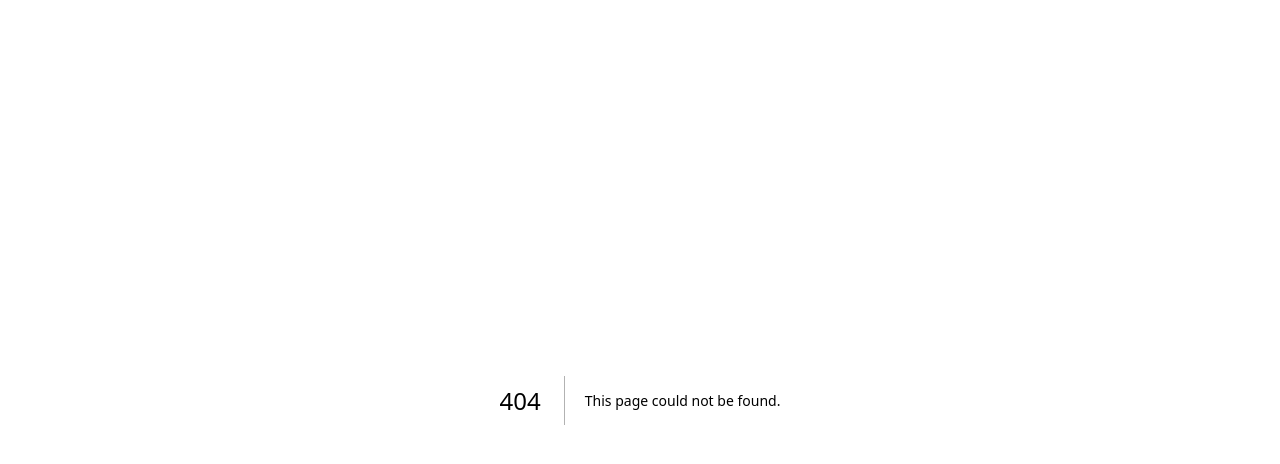
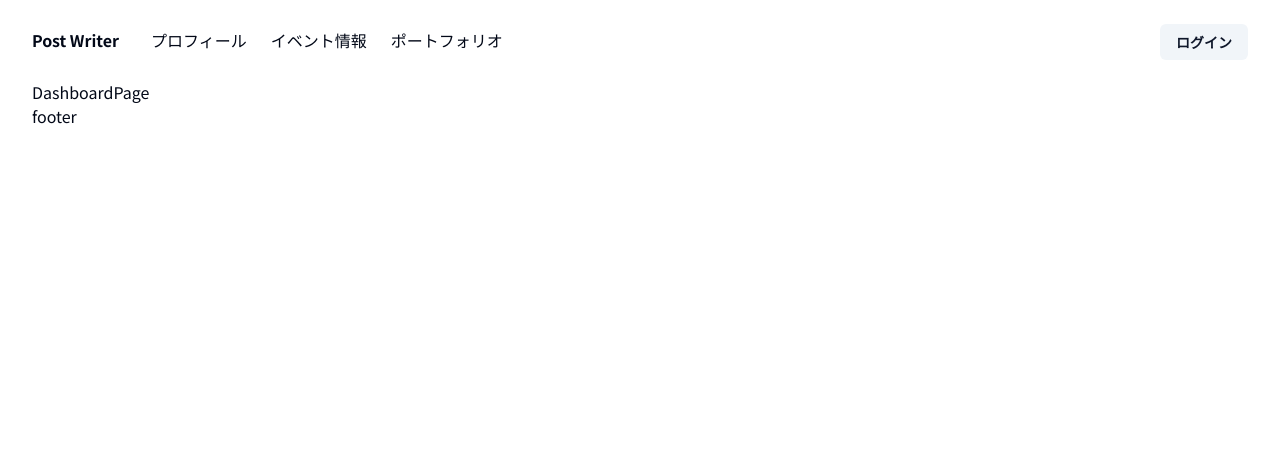
Before and after one commit to msipod3394/nextjs-communication-with-fans-app, a Next.js app: page /dashboard in a window 1280 px wide. Before the commit this address had no page. Shown: the top 464 px of the page. Built offline with nearby package versions, Linux system fonts and the light colour scheme.

Commit message:
ヘッダー作成

```diff
--- a/package.json
+++ b/package.json
@@ -18,6 +18,7 @@
     "@radix-ui/react-slot": "^1.1.0",
     "@radix-ui/react-toast": "^1.2.1",
     "@supabase/supabase-js": "^2.45.0",
+    "@uidotdev/usehooks": "^2.4.1",
     "class-variance-authority": "^0.7.0",
     "clsx": "^2.1.1",
     "lucide-react": "^0.417.0",
--- /dev/null
+++ b/src/app/(loginuser)/dashboard/page.tsx
@@ -0,0 +1,7 @@
+export default function DashboardPage() {
+  return (
+    <main>
+      <h1>DashboardPage</h1>
+    </main>
+  );
+}
--- /dev/null
+++ b/src/app/(loginuser)/layout.tsx
@@ -0,0 +1,16 @@
+import Footer from "../../components/nav/Footer";
+import Header from "../../components/nav/Header";
+
+export default function DashboardLayout({
+  children,
+}: {
+  children: React.ReactNode;
+}) {
+  return (
+    <div className="container flex h-screen w-screen flex-col">
+      <Header />
+      <main>{children}</main>
+      <Footer />
+    </div>
+  );
+}
--- /dev/null
+++ b/src/components/nav/Footer.tsx
@@ -0,0 +1,3 @@
+export default function Footer() {
+  return <footer>footer</footer>;
+}
--- /dev/null
+++ b/src/components/nav/Header.tsx
@@ -0,0 +1,24 @@
+import { buttonVariants } from "@/components/ui/button";
+import { NavItem } from "@/configs/nav";
+import { cn } from "@/lib/utils";
+import Link from "next/link";
+import MainNav from "./MainNav";
+
+export default function Header() {
+  return (
+    <header className="z-40 bg-background">
+      <div className="flex h-20 py-6 justify-between">
+        <MainNav items={NavItem.mainNav} />
+        <Link
+          href={"/login"}
+          className={cn(
+            buttonVariants({ variant: "secondary", size: "sm" }),
+            "px-4 font-bold"
+          )}
+        >
+          ログイン
+        </Link>
+      </div>
+    </header>
+  );
+}
--- /dev/null
+++ b/src/components/nav/MainNav.tsx
@@ -0,0 +1,43 @@
+"use client";
+import { NavItem } from "@/types/site";
+import Link from "next/link";
+import { ReactNode, useState } from "react";
+import { Button } from "../ui/button";
+import MoblileNav from "./MoblileNav";
+
+type MainNavProps = {
+  items: NavItem[];
+  children?: ReactNode;
+};
+
+export default function MainNav({ items = [] }: MainNavProps) {
+  // メニュー開閉の状態管理
+  const [showMobileMenu, setShowMobileMenu] = useState<boolean>(false);
+
+  // console.log(items);
+  return (
+    <div className="flex items-center md:gap-8">
+      <Link href={"/"} className="hidden md:flex">
+        <span className="font-bold hidden sm:inline-block">Post Writer</span>
+      </Link>
+      <nav className="md:flex gap-6 hidden">
+        {items.map((item, index) => (
+          <>
+            {!item.disabled && (
+              <Link key={index} href={item.href} className="">
+                {item.title}
+              </Link>
+            )}
+          </>
+        ))}
+      </nav>
+      <Button
+        className="md:hidden"
+        onClick={() => setShowMobileMenu(!showMobileMenu)}
+      >
+        <span>メニュー</span>
+      </Button>
+      {showMobileMenu && <MoblileNav items={items} />}
+    </div>
+  );
+}
--- /dev/null
+++ b/src/components/nav/MoblileNav.tsx
@@ -0,0 +1,34 @@
+import { siteConfig } from "@/configs/site";
+import { NavItem } from "@/types/site";
+import { useLockBodyScroll } from "@uidotdev/usehooks";
+import Link from "next/link";
+
+type MainNavProps = {
+  items: NavItem[];
+};
+
+export default function MoblileNav({ items }: MainNavProps) {
+  // body のスクロールをロック
+  useLockBodyScroll();
+
+  return (
+    <div className="fixed top-20 left-0 z-100 p-8 shadow-md w-full md:hidden bg-black text-white animate-fade-in min-h-svh">
+      <div className="grid gap-6">
+        <Link href={"/"} className="md:flex item-center">
+          <span className="font-bold sm:inline-block">{siteConfig.name}</span>
+        </Link>
+        <nav className="text-sm flex gap-4 flex-col">
+          {items?.map((item, index) => (
+            <>
+              {!item.disabled && (
+                <Link key={index} href={item.href} className="">
+                  {item.title}
+                </Link>
+              )}
+            </>
+          ))}
+        </nav>
+      </div>
+    </div>
+  );
+}
--- /dev/null
+++ b/src/configs/nav.ts
@@ -0,0 +1,23 @@
+import { HeaderNavConfig } from "@/types/site";
+
+export const NavItem: HeaderNavConfig = {
+  mainNav: [
+    {
+      title: "プロフィール",
+      href: "/profile",
+    },
+    {
+      title: "イベント情報",
+      href: "/event",
+    },
+    {
+      title: "ポートフォリオ",
+      href: "/portfolio",
+    },
+    {
+      title: "サブスク登録",
+      href: "/subscribe",
+      disabled: true,
+    },
+  ],
+};
--- a/tailwind.config.ts
+++ b/tailwind.config.ts
@@ -1,13 +1,13 @@
-import type { Config } from "tailwindcss"
+import type { Config } from "tailwindcss";
 
 const config = {
   darkMode: ["class"],
   content: [
-    './pages/**/*.{ts,tsx}',
-    './components/**/*.{ts,tsx}',
-    './app/**/*.{ts,tsx}',
-    './src/**/*.{ts,tsx}',
-	],
+    "./pages/**/*.{ts,tsx}",
+    "./components/**/*.{ts,tsx}",
+    "./app/**/*.{ts,tsx}",
+    "./src/**/*.{ts,tsx}",
+  ],
   prefix: "",
   theme: {
     container: {
@@ -67,14 +67,19 @@ const config = {
           from: { height: "var(--radix-accordion-content-height)" },
           to: { height: "0" },
         },
+        "fade-in": {
+          "0%": { opacity: "0" },
+          "100%": { opacity: "1" },
+        },
       },
       animation: {
         "accordion-down": "accordion-down 0.2s ease-out",
         "accordion-up": "accordion-up 0.2s ease-out",
+        "fade-in": "fadeIn .3s ease-out",
       },
     },
   },
   plugins: [require("tailwindcss-animate")],
-} satisfies Config
+} satisfies Config;
 
-export default config
+export default config;
```
Also changed, not shown: src/types/site.d.ts (+10 -0 lines), 1 other file (tests, documents, lock files or other folders).
